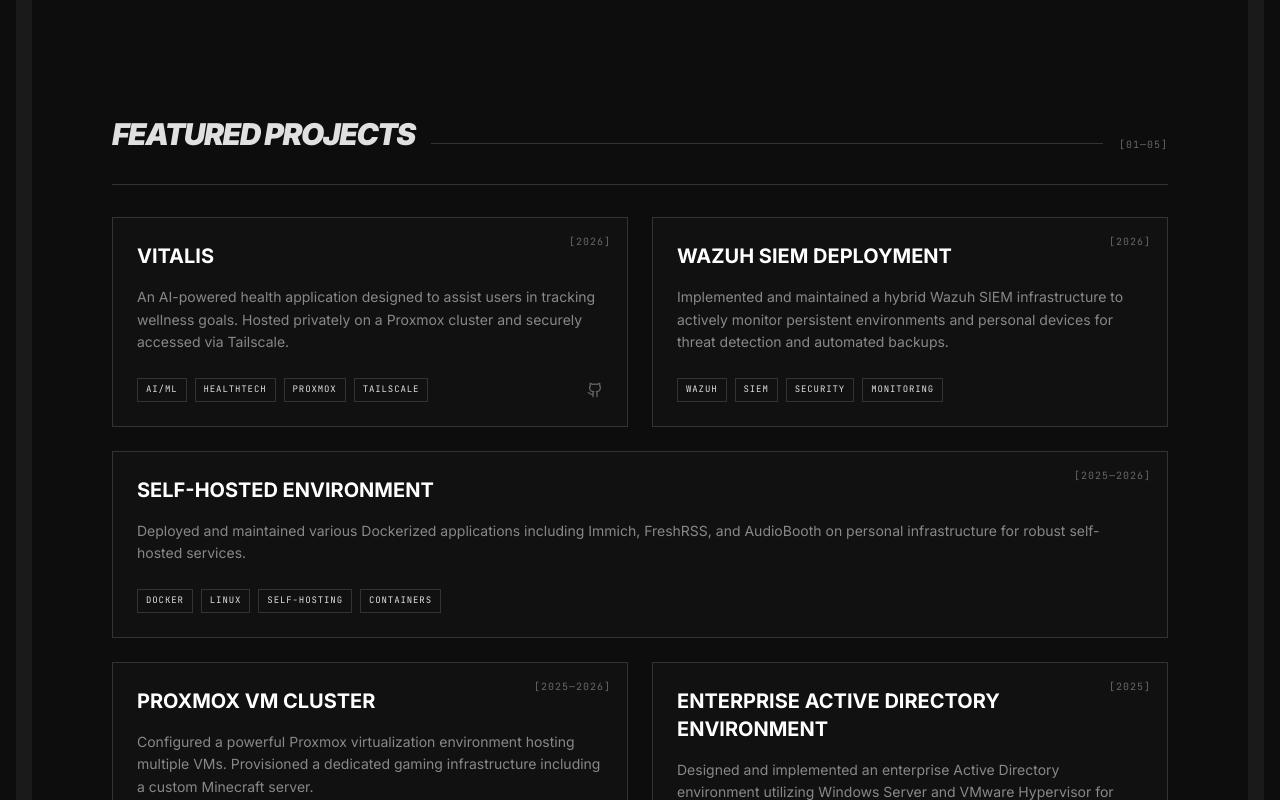
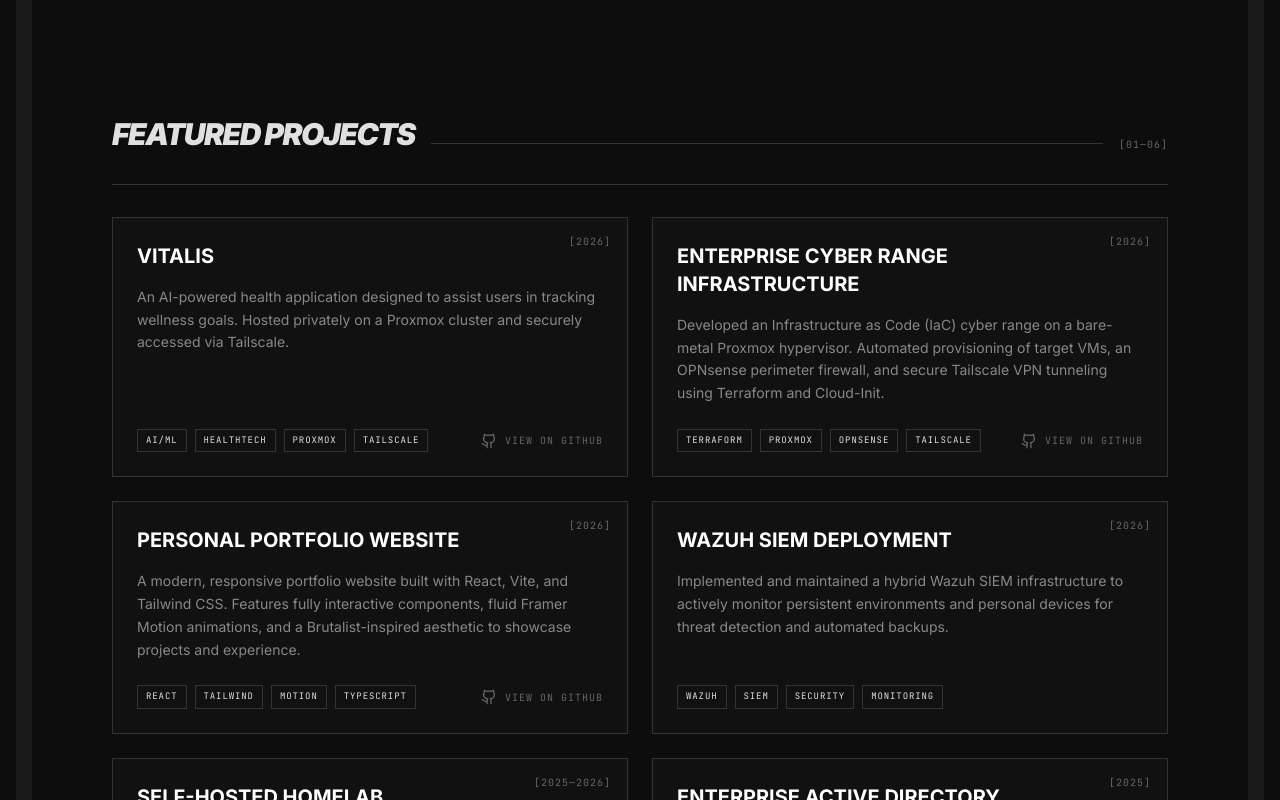
Before and after one commit to coltonhatfield/Colton-Hatfield-Personal-Website, a React (Vite) app: page / in a window 1280 px wide. Shown: the part 1500-2300 px from the top of the page. Built offline with nearby package versions, Linux system fonts and the light colour scheme; a web font is replaced by a local one.

Commit message:
feat: Add new projects to portfolio
Adds "Enterprise Cyber Range Infrastructure" and "Personal Portfolio Website" to the projects section. Updates resume PDF to reflect potential internal changes.

```diff
--- a/src/components/Projects.tsx
+++ b/src/components/Projects.tsx
@@ -19,22 +19,30 @@
     github: 'https://github.com/coltonhatfield/AI-Health-App/tree/main'
   },
   {
+    title: 'Enterprise Cyber Range Infrastructure',
+    year: '2026',
+    description: 'Developed an Infrastructure as Code (IaC) cyber range on a bare-metal Proxmox hypervisor. Automated provisioning of target VMs, an OPNsense perimeter firewall, and secure Tailscale VPN tunneling using Terraform and Cloud-Init.',
+    tags: ['Terraform', 'Proxmox', 'OPNsense', 'Tailscale'],
+    github: 'https://github.com/coltonhatfield/proxmox-cyber-range-iac'
+  },
+  {
+    title: 'Personal Portfolio Website',
+    year: '2026',
+    description: 'A modern, responsive portfolio website built with React, Vite, and Tailwind CSS. Features fully interactive components, fluid Framer Motion animations, and a Brutalist-inspired aesthetic to showcase projects and experience.',
+    tags: ['React', 'Tailwind', 'Motion', 'TypeScript'],
+    github: 'https://github.com/coltonhatfield/Colton-Hatfield-Personal-Website'
+  },
+  {
     title: 'Wazuh SIEM Deployment',
     year: '2026',
     description: 'Implemented and maintained a hybrid Wazuh SIEM infrastructure to actively monitor persistent environments and personal devices for threat detection and automated backups.',
     tags: ['Wazuh', 'SIEM', 'Security', 'Monitoring']
   },
   {
-    title: 'Self-Hosted Environment',
+    title: 'Self-Hosted Homelab Infrastructure',
     year: '2025—2026',
-    description: 'Deployed and maintained various Dockerized applications including Immich, FreshRSS, and AudioBooth on personal infrastructure for robust self-hosted services.',
-    tags: ['Docker', 'Linux', 'Self-Hosting', 'Containers']
-  },
-  {
-    title: 'Proxmox VM Cluster',
-    year: '2025—2026',
-    description: 'Configured a powerful Proxmox virtualization environment hosting multiple VMs. Provisioned a dedicated gaming infrastructure including a custom Minecraft server.',
-    tags: ['Proxmox', 'VMs', 'Networking', 'Infrastructure']
+    description: 'Configured a robust Proxmox virtualization environment hosting multiple VMs and a fleet of Dockerized applications (Immich, FreshRSS, AudioBooth). Features custom deployment of personal services alongside dedicated gaming infrastructure.',
+    tags: ['Proxmox', 'Docker', 'Self-Hosting', 'Linux']
   },
   {
     title: 'Enterprise Active Directory Environment',
@@ -55,7 +63,7 @@
       >
         <h2 className="text-3xl font-black uppercase italic tracking-tighter">Featured Projects</h2>
         <span className="h-px bg-[#333] flex-grow mx-4 mb-2 hidden md:block"></span>
-        <span className="font-mono text-[10px] text-[#666] uppercase tracking-widest">[01—05]</span>
+        <span className="font-mono text-[10px] text-[#666] uppercase tracking-widest">[01—{projects.length < 10 ? '0' : ''}{projects.length}]</span>
       </motion.div>
 
       <div className="grid grid-cols-1 md:grid-cols-2 gap-6 border-t border-[#333] pt-8">
@@ -66,7 +74,7 @@
             whileInView={{ opacity: 1, y: 0 }}
             viewport={{ once: true }}
             transition={{ duration: 0.5, delay: idx * 0.1 }}
-            className={`group relative border border-[#333] p-6 bg-[#111] hover:border-[#F0B800] transition-colors flex flex-col justify-between ${idx === 2 ? 'md:col-span-2' : ''}`}
+            className={`group relative border border-[#333] p-6 bg-[#111] hover:border-[#F0B800] transition-colors flex flex-col justify-between`}
           >
             <div>
               <span className="absolute top-4 right-4 font-mono text-[10px] text-[#666] tracking-widest">[{project.year}]</span>
@@ -88,12 +96,14 @@
               </div>
               <div className="flex gap-4">
                 {project.github && (
-                  <a href={project.github} className="text-[#666] hover:text-white transition-colors" aria-label="GitHub Repository">
+                  <a href={project.github} target="_blank" rel="noopener noreferrer" className="flex items-center gap-2 text-[10px] font-mono tracking-widest uppercase text-[#666] hover:text-white transition-colors" aria-label="GitHub Repository">
                     <Github className="w-4 h-4" />
+                    <span>View on GitHub</span>
                   </a>
                 )}
                 {project.link && (
-                  <a href={project.link} className="text-[#666] hover:text-[#F0B800] transition-colors" aria-label="Live Project">
+                  <a href={project.link} target="_blank" rel="noopener noreferrer" className="flex items-center gap-2 text-[10px] font-mono tracking-widest uppercase text-[#666] hover:text-[#F0B800] transition-colors" aria-label="Live Project">
+                    <span>Live Deployment</span>
                     <ExternalLink className="w-4 h-4" />
                   </a>
                 )}
```
Also changed, not shown: 1 other file (tests, documents, lock files or other folders).
